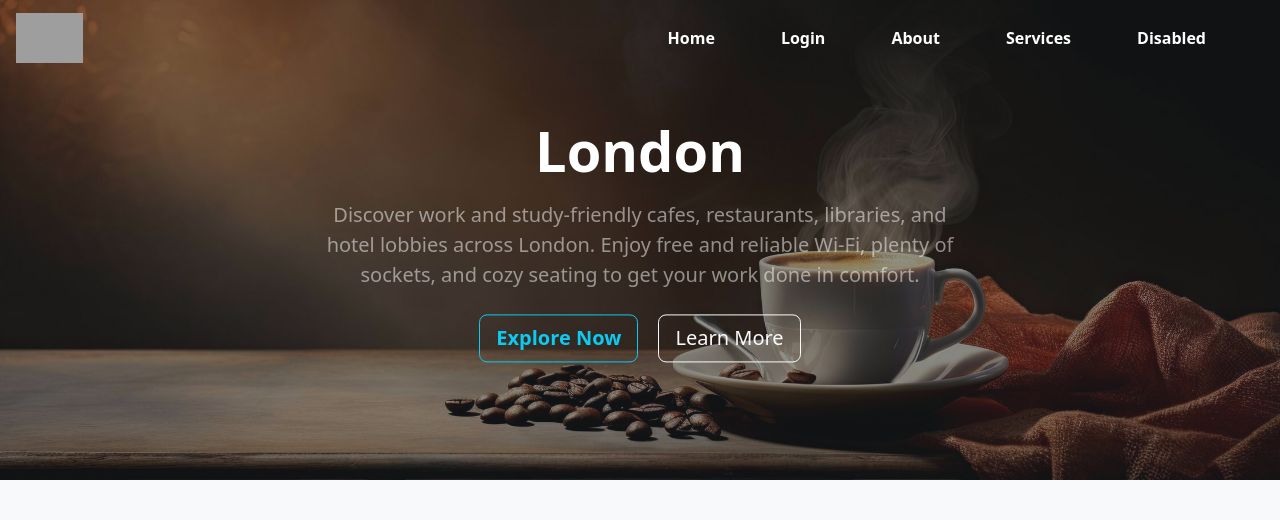
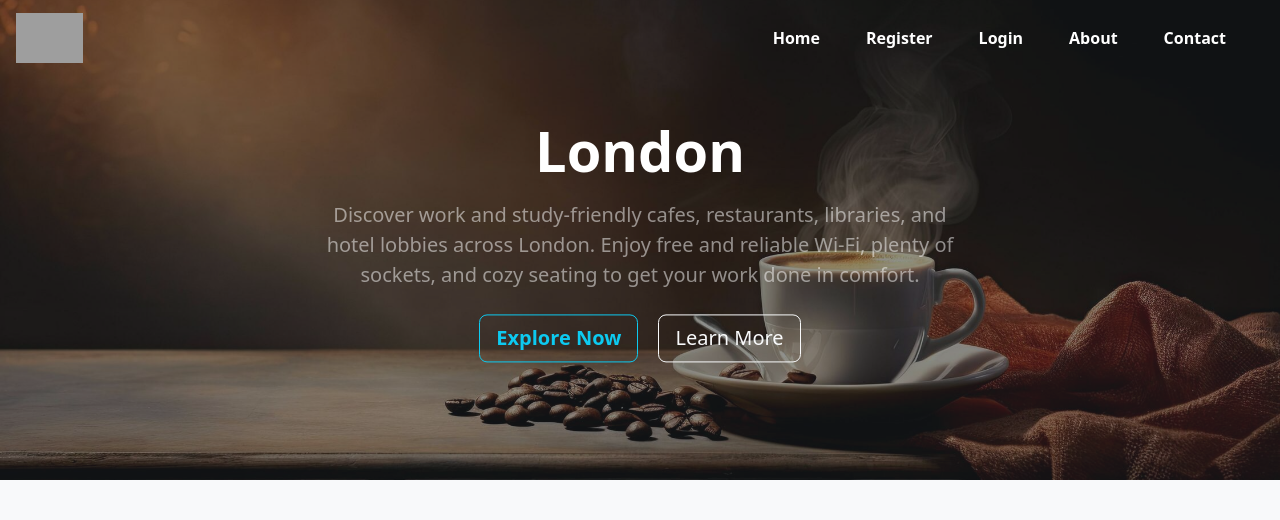
Before and after one commit to mjeyz/Cafe-and-Wifi-Website, a Flask app: page / in a window 1280 px wide. Shown: the top 520 px of the page. Run offline with Flask 3, Linux system fonts and the light colour scheme; data comes from the database, SQL or seed files in the repository; some libraries are stand-ins or nearby versions; grey boxes are pictures that could not be loaded.

Commit message:
Update navigation links and adjust spacing in styles

```diff
--- a/static/css/styles.css
+++ b/static/css/styles.css
@@ -1,5 +1,5 @@
 .nav-link {
     color: white !important;
     font-weight: bold;
-    margin-right: 50px;
+    margin-right: 30px;
 }
--- a/templates/header.html
+++ b/templates/header.html
@@ -46,11 +46,11 @@
     </button>
     <div class="collapse navbar-collapse justify-content-end" id="navbarNav">
         <ul class="navbar-nav">
-            <li class="nav-item"><a class="nav-link active" href="#">Home</a></li>
-            <li class="nav-item"><a class="nav-link" href="{{ url_for('register') }}">Login</a></li>
+            <li class="nav-item"><a class="nav-link active" href="{{ url_for('home')}}">Home</a></li>
+            <li class="nav-item"><a class="nav-link" href="{{ url_for('register') }}">Register</a></li>
+            <li class="nav-item"><a class="nav-link" href="{{ url_for('login') }}">Login</a></li>
             <li class="nav-item"><a class="nav-link" href="#">About</a></li>
-            <li class="nav-item"><a class="nav-link" href="#">Services</a></li>
-            <li class="nav-item"><a class="nav-link" href="#">Disabled</a></li>
+            <li class="nav-item"><a class="nav-link" href="#">Contact</a></li>
         </ul>
         </div>
     </nav>
@@ -75,8 +75,6 @@
     </div>
 </section>
 
-
-
 <!-- Bootstrap JS -->
 <script src="https://cdn.jsdelivr.net/npm/bootstrap@5.3.8/dist/js/bootstrap.bundle.min.js"
         integrity="sha384-ENjdO4Dr2bkBIFxQpeo5UzHGL1+7Hzp6uOZp6bU91Z5oL4yD3f5sbg1zYtJ0R8BX"
```
